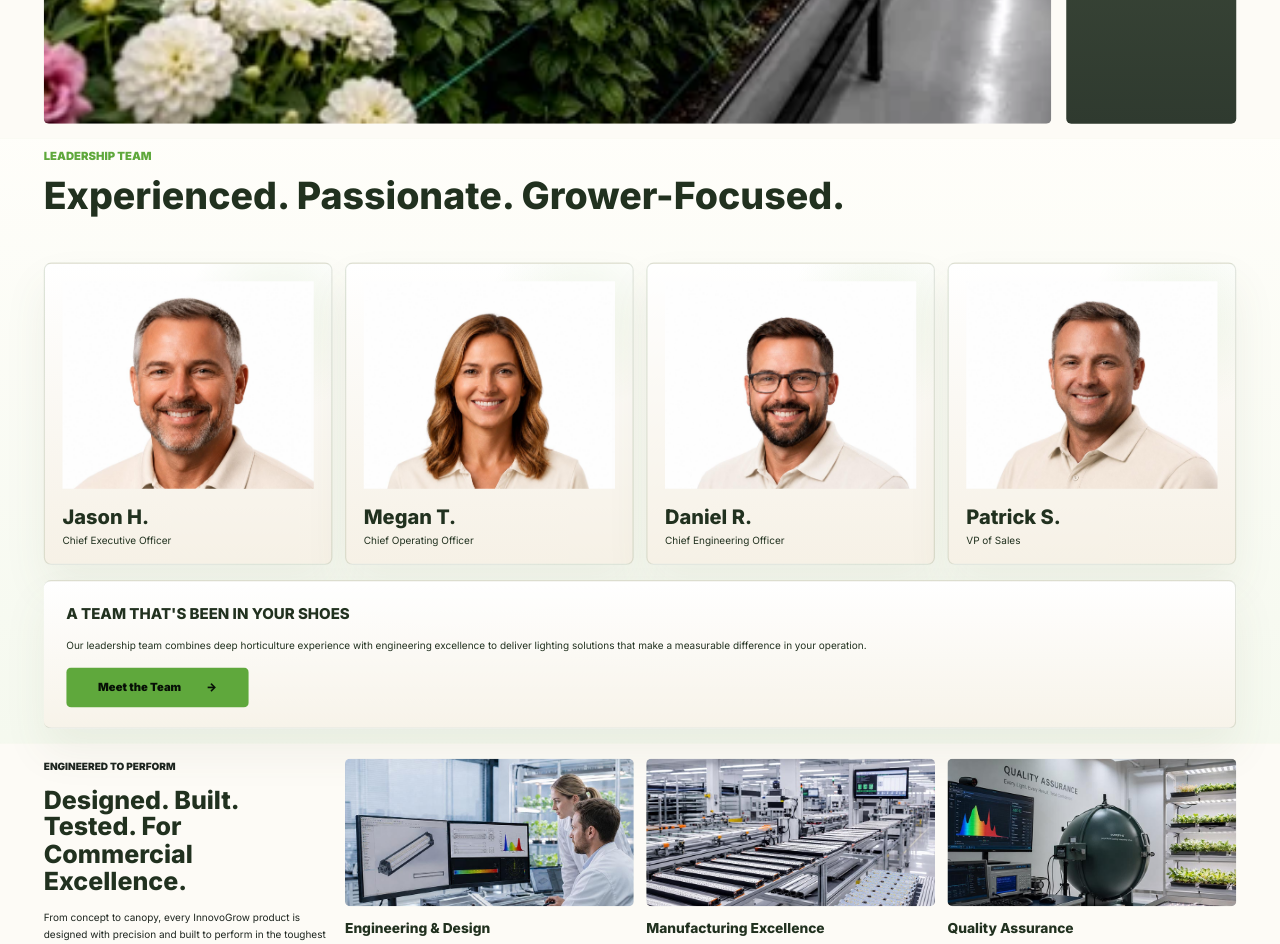
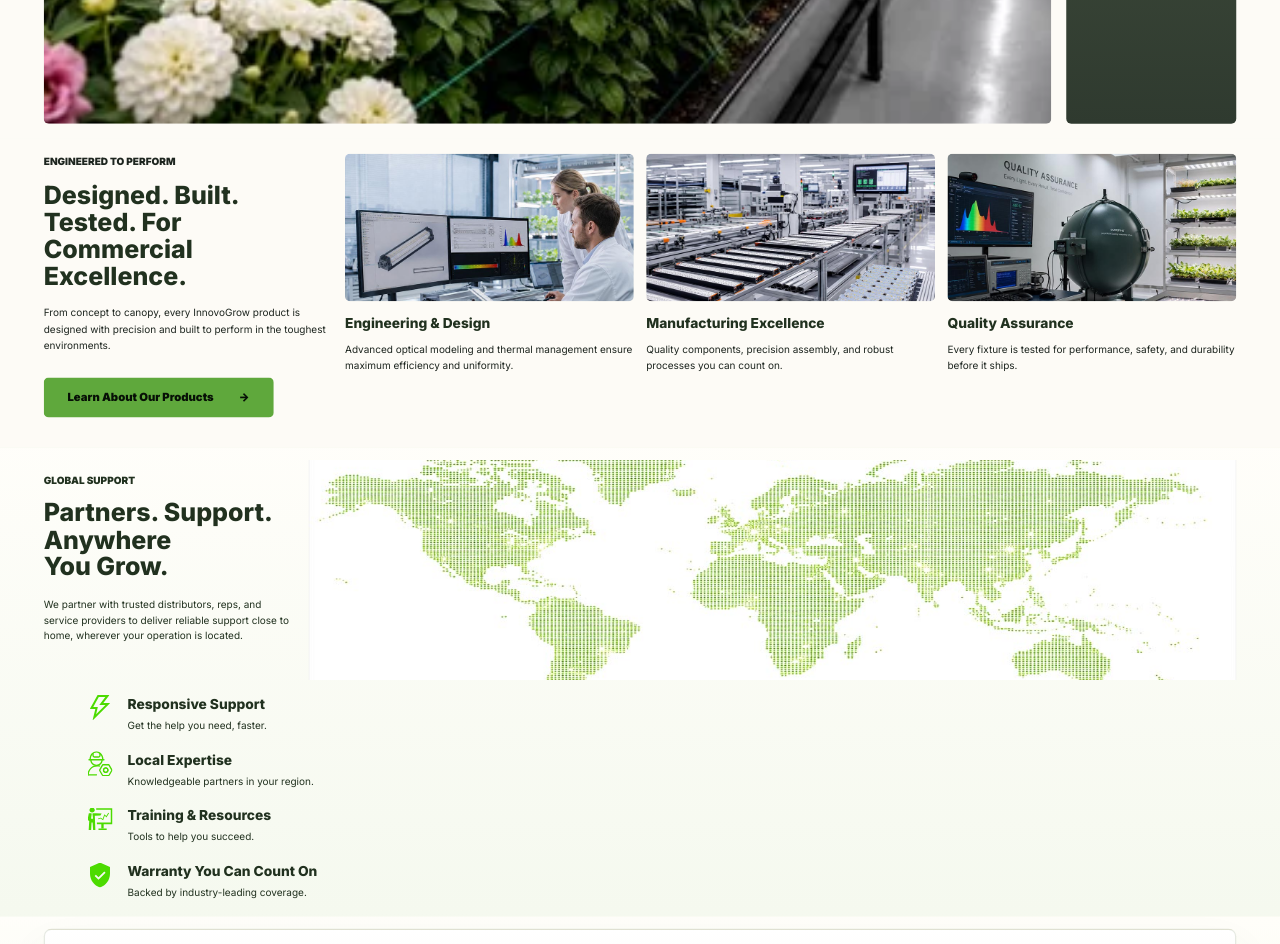
Before and after one commit to wengond-lgtm/innovogrow, a website: page about.html in a window 1280 px wide. Shown: the part 2600-3544 px from the top of the page. Drawn offline with Linux system fonts and the light colour scheme.

Commit message:
Update about and contact sections

```diff
--- a/about.html
+++ b/about.html
@@ -226,26 +226,6 @@
         </div>
       </section>
 
-      <section class="dark-band team-band">
-        <div class="ig-container team-grid">
-          <div class="team-header">
-            <p class="eyebrow" id="about-team-eyebrow" data-editable="text" data-prop="@file[/content/about.json].team.eyebrow">Leadership Team</p>
-            <h2 id="about-team-title" data-editable="text" data-prop="@file[/content/about.json].team.title" data-type="block">Experienced. Passionate. Grower-Focused.</h2>
-          </div>
-          <div class="team-cards" id="about-team-cards" data-editable="array" data-prop="@file[/content/about.json].team.members">
-            <article class="team-card"><span class="team-avatar team-avatar--jason"></span><strong>Jason H.</strong><p>Chief Executive Officer</p></article>
-            <article class="team-card"><span class="team-avatar team-avatar--megan"></span><strong>Megan T.</strong><p>Chief Operating Officer</p></article>
-            <article class="team-card"><span class="team-avatar team-avatar--daniel"></span><strong>Daniel R.</strong><p>Chief Engineering Officer</p></article>
-            <article class="team-card"><span class="team-avatar team-avatar--patrick"></span><strong>Patrick S.</strong><p>VP of Sales</p></article>
-          </div>
-          <aside class="team-side">
-            <h3 id="about-team-side-title" data-editable="text" data-prop="@file[/content/about.json].team.sideTitle" data-type="block">A Team That's Been in Your Shoes</h3>
-            <p id="about-team-side-description" data-editable="text" data-prop="@file[/content/about.json].team.sideDescription" data-type="text">Our leadership team combines deep horticulture experience with engineering excellence to deliver lighting solutions that make a measurable difference in your operation.</p>
-            <a class="btn btn-primary" id="about-team-side-button" href="contact.html" data-editable="text" data-prop="@file[/content/about.json].team.sideButtonLabel">Meet the Team</a>
-          </aside>
-        </div>
-      </section>
-
       <section class="light-band craft-band">
         <div class="ig-container craft-grid">
           <article class="craft-intro">
--- a/content/about.json
+++ b/content/about.json
@@ -68,20 +68,6 @@
       { "value": "All Sizes", "text": "Helping facilities scale with confidence" }
     ]
   },
-  "team": {
-    "eyebrow": "Leadership Team",
-    "title": "Experienced. Passionate. Grower-Focused.",
-    "members": [
-      { "avatarClass": "team-avatar team-avatar--jason", "name": "Jason H.", "role": "Chief Executive Officer" },
-      { "avatarClass": "team-avatar team-avatar--megan", "name": "Megan T.", "role": "Chief Operating Officer" },
-      { "avatarClass": "team-avatar team-avatar--daniel", "name": "Daniel R.", "role": "Chief Engineering Officer" },
-      { "avatarClass": "team-avatar team-avatar--patrick", "name": "Patrick S.", "role": "VP of Sales" }
-    ],
-    "sideTitle": "A Team That's Been in Your Shoes",
-    "sideDescription": "Our leadership team combines deep horticulture experience with engineering excellence to deliver lighting solutions that make a measurable difference in your operation.",
-    "sideButtonLabel": "Meet the Team",
-    "sideButtonHref": "contact.html"
-  },
   "craft": {
     "eyebrow": "Engineered to Perform",
     "title": "Designed. Built. Tested. For Commercial Excellence.",
--- a/subpage.js
+++ b/subpage.js
@@ -653,23 +653,6 @@ function renderAboutPage(content) {
     `).join("");
   }
 
-  setText("#about-team-eyebrow", content.team?.eyebrow, "team.eyebrow");
-  setText("#about-team-title", content.team?.title, "team.title", "block");
-  const teamCards = document.querySelector("#about-team-cards");
-  if (teamCards && Array.isArray(content.team?.members)) {
-    bindArrayElement(teamCards, "team.members");
-    teamCards.innerHTML = content.team.members.map((member) => `
-      <article class="team-card" ${arrayItemAttrs()}>
-        <span class="${member.avatarClass}"></span>
-        <strong ${textAttrs("name")}>${member.name}</strong>
-        <p ${textAttrs("role", "text")}>${member.role}</p>
-      </article>
-    `).join("");
-  }
-  setText("#about-team-side-title", content.team?.sideTitle, "team.sideTitle", "block");
-  setText("#about-team-side-description", content.team?.sideDescription, "team.sideDescription", "text");
-  setLink("#about-team-side-button", content.team?.sideButtonLabel, content.team?.sideButtonHref, "team.sideButtonLabel");
-
   setText("#about-craft-eyebrow", content.craft?.eyebrow, "craft.eyebrow");
   setText("#about-craft-title", content.craft?.title, "craft.title", "block");
   setText("#about-craft-description", content.craft?.description, "craft.description", "text");
```
Also changed, not shown: contact.html (+1 -1 lines).
